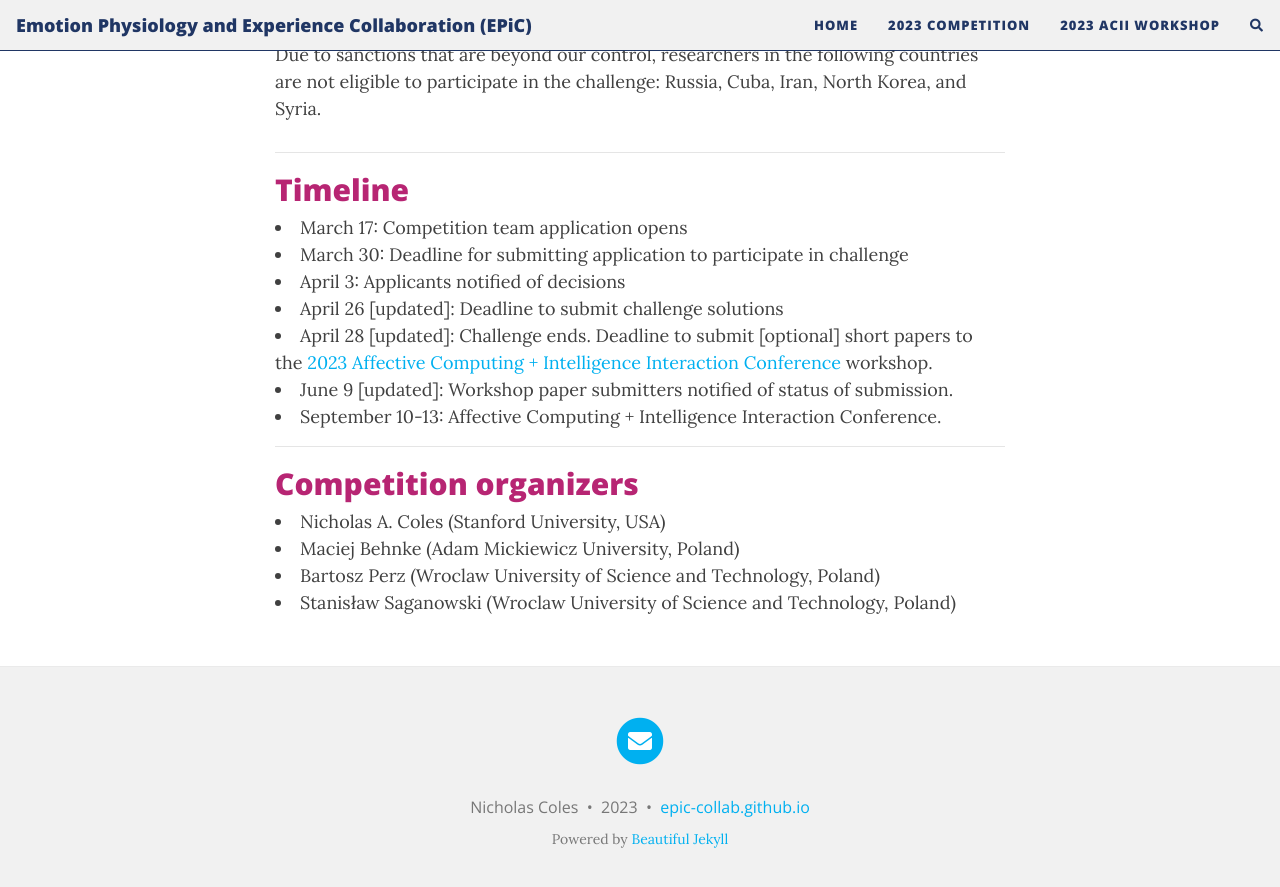
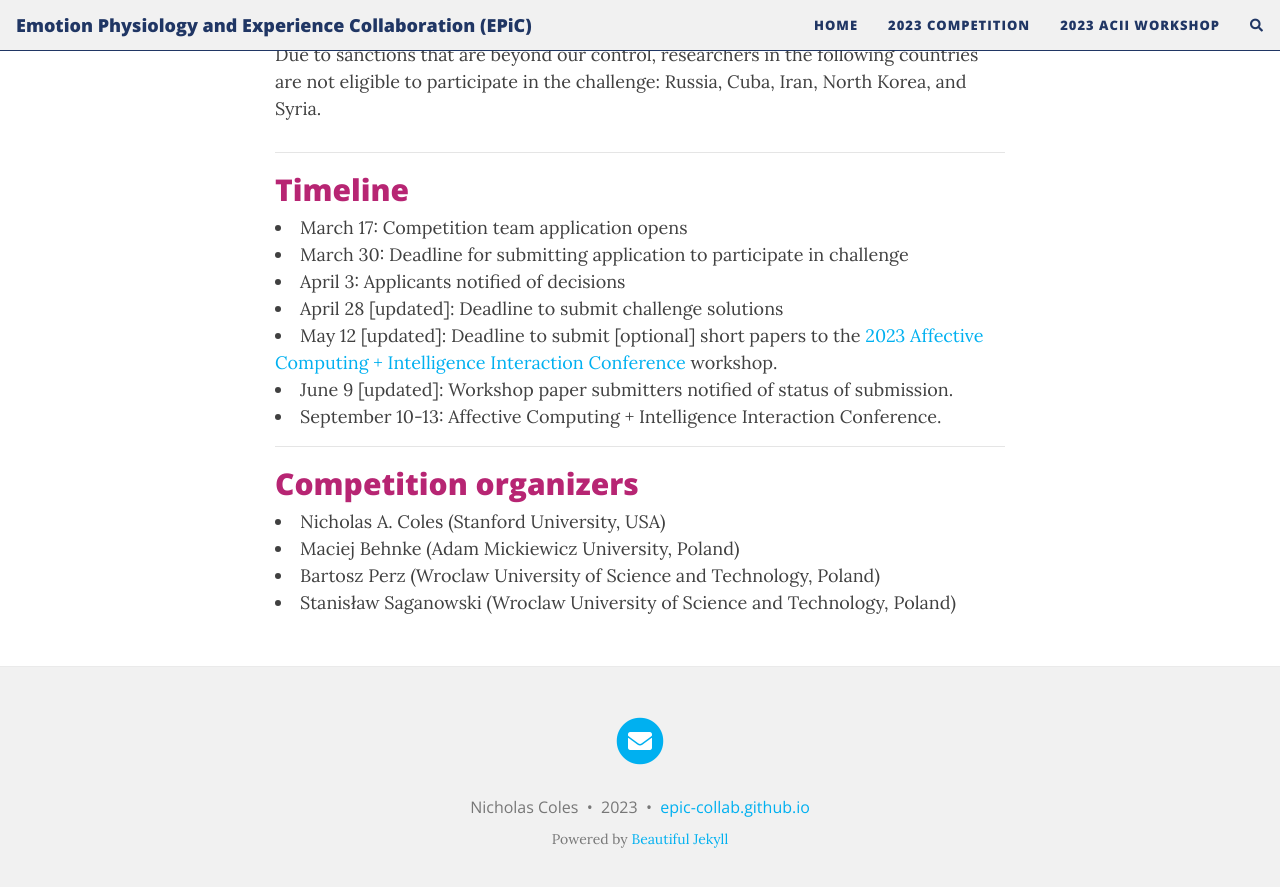
Before and after one commit to epic-collab/epic-collab.github.io, a Jekyll site: the page built from competition.md, in a window 1280 px wide and 900 px high, scrolled down 1985 px. Shown: the top 887 px of the window. Built offline with Jekyll 4.4.1, drawn with Linux system fonts in a browser that asks for light colours; nearby versions of some CDN libraries; comment, search, counter and statistics services are not loaded.

Commit message:
Update paper submission deadline

```diff
--- a/competition.md
+++ b/competition.md
@@ -88,9 +88,9 @@ Due to sanctions that are beyond our control, researchers in the following count
 
 <li>April 3: Applicants notified of decisions</li>
 
-<li>April 26 [updated]: Deadline to submit challenge solutions</li>
+<li>April 28 [updated]: Deadline to submit challenge solutions</li>
 
-<li>April 28 [updated]: Challenge ends. Deadline to submit [optional] short papers to the <a href = "https://acii-conf.net/">2023 Affective Computing + Intelligence Interaction Conference</a> workshop.</li>
+<li>May 12 [updated]: Deadline to submit [optional] short papers to the <a href = "https://acii-conf.net/">2023 Affective Computing + Intelligence Interaction Conference</a> workshop.</li>
 
 <li>June 9 [updated]: Workshop paper submitters notified of status of submission.</li>
 
```
